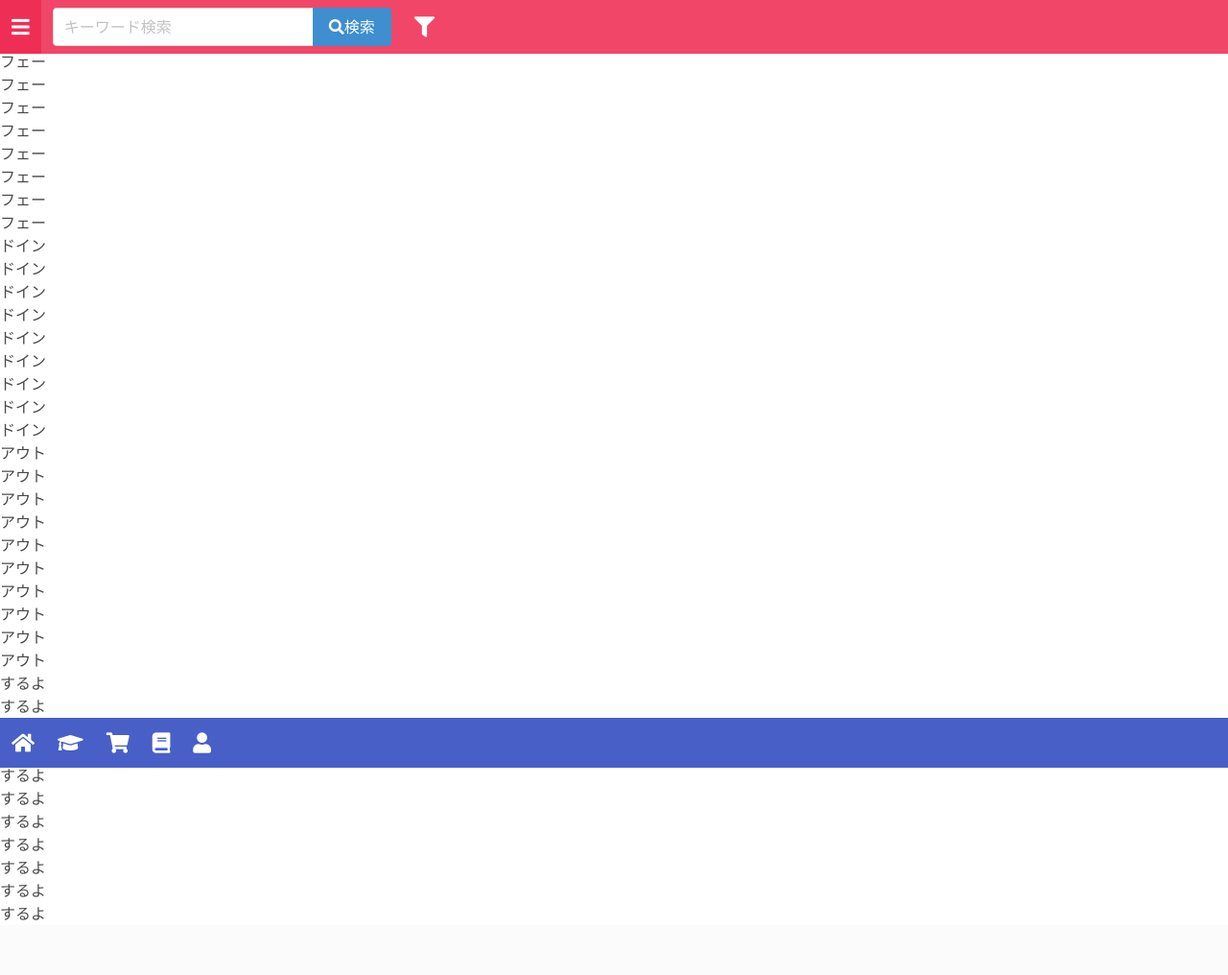
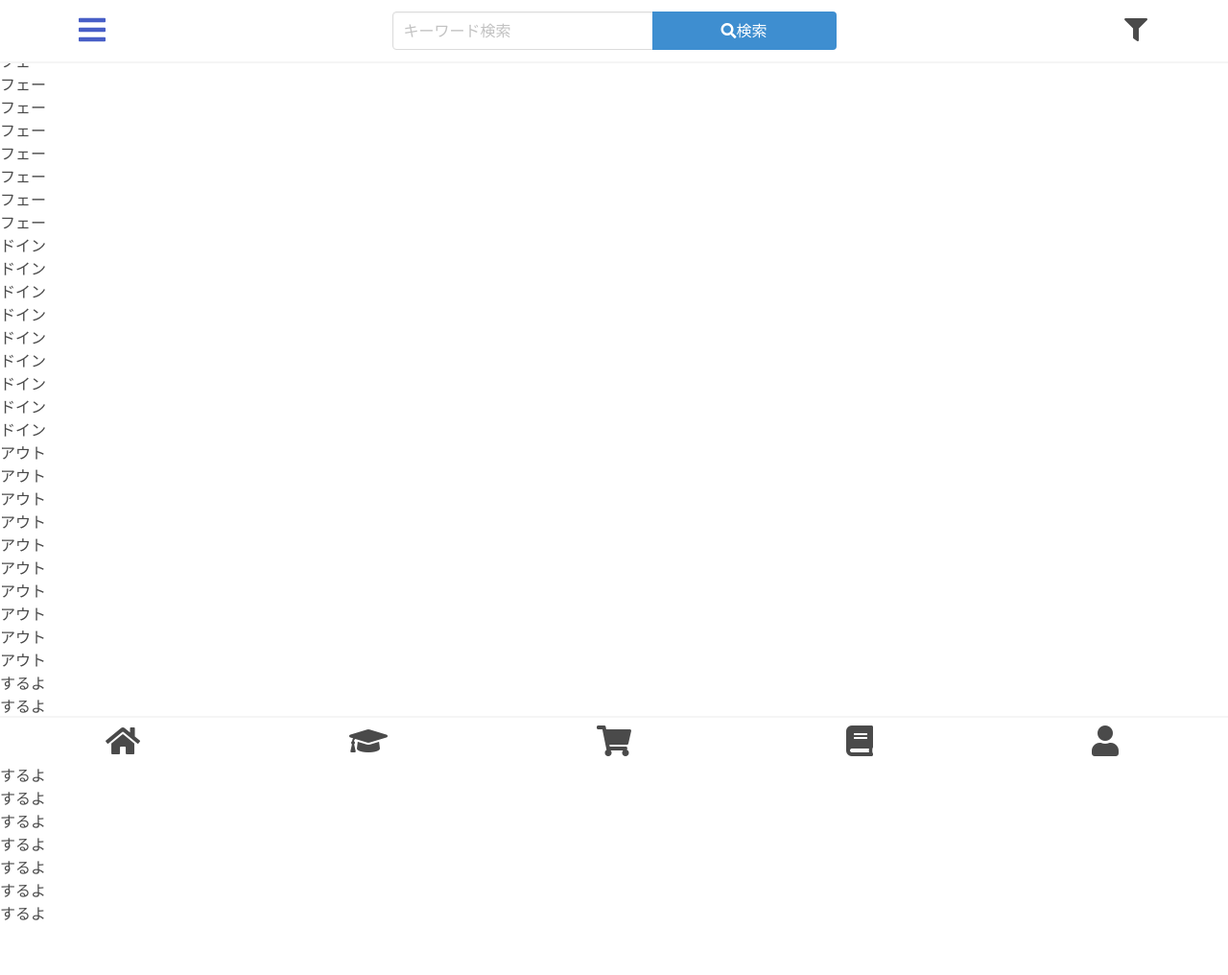
Before and after one commit to wk2201215/AlcoholDrink, a PHP site: page /test.php in a window 1280 px wide. Shown: the whole page at 96% size. Before the commit the page ends 959 px from the top, so only its background shows below. Run offline with PHP 8.4, Linux system fonts and the light colour scheme; some libraries are stand-ins or nearby versions.

Commit message:
henkou
henkou

```diff
--- a/css/common.css
+++ b/css/common.css
@@ -1,11 +1,20 @@
-footer a{
-	display: flex;
+.navbar-item.is-expanded{
 	justify-content: center;
 }
+
+footer a{
+	width:20vw;
+}
+
 header a{
-	display: flex;
-	justify-content: center;
+	width: 15vw;
 }
+
+header div.navbar-item.is-expanded{
+	width: 70vw;
+}
+
 main{
 	margin-top: 3.25rem;
+	margin-bottom: 3.25rem;
 }
--- a/footer-menu.php
+++ b/footer-menu.php
@@ -1,21 +1,31 @@
 </main>
 <footer>
-<nav class="navbar is-link is-fixed-bottom" role="navigation">
+<nav class="navbar is-block is-fixed-bottom has-shadow" role="navigation">
     <div class="navbar-brand">
-        <a class="navbar-item is-expanded">
-            <i class="fa fa-home fa-lg" aria-hidden="true"></i>
+        <a class="navbar-item is-expanded" href="">
+            <span class="is-size-4">
+                <i class="fa fa-home fa-lg" aria-hidden="true"></i>
+            </span>
         </a>
-        <a class="navbar-item is-expanded">
-            <i class="fa fa-graduation-cap fa-lg" aria-hidden="true"></i>
+        <a class="navbar-item is-expanded" href="">
+            <span class="is-size-4">
+                <i class="fa fa-graduation-cap fa-lg" aria-hidden="true"></i>
+            </span>
         </a>
-        <a class="navbar-item is-expanded">
-            <i class="fa fa-shopping-cart fa-lg" aria-hidden="true"></i>
+        <a class="navbar-item is-expanded" href="">
+            <span class="is-size-4">
+                <i class="fa fa-shopping-cart fa-lg" aria-hidden="true"></i>
+            </span>
         </a>
-        <a class="navbar-item is-expanded">
-            <i class="fa fa-book fa-lg" aria-hidden="true"></i>
+        <a class="navbar-item is-expanded" href="">
+            <span class="is-size-4">
+                <i class="fa fa-book fa-lg" aria-hidden="true"></i>
+            </span>
         </a>
-        <a class="navbar-item is-expanded">
-            <i class="fa fa-user fa-lg" aria-hidden="true"></i>
+        <a class="navbar-item is-expanded" href="">
+            <span class="is-size-4">
+                <i class="fa fa-user fa-lg" aria-hidden="true"></i>
+            </span>
         </a>
     </div>
 </nav>
--- a/header-menu.php
+++ b/header-menu.php
@@ -1,8 +1,10 @@
 <header>
-<nav class="navbar is-danger is-fixed-top" role="navigation">
+<nav class="navbar is-block is-fixed-top has-shadow" role="navigation">
     <div class="navbar-brand">
         <a class="navbar-item is-expanded">
-            <i class="fa fa-bars fa-lg" aria-hidden="true"></i>
+            <span class="is-size-3">
+                <i class="fa fa-bars" aria-hidden="true"></i>
+            </span>
         </a>
         <div class="navbar-item is-expanded">
             <div class="field has-addons">
@@ -15,7 +17,9 @@
             </div>
         </div>
         <a class="navbar-item is-expanded">
-            <i class="fa fa-filter fa-lg" aria-hidden="true"></i>
+            <span class="is-size-4">
+                <i class="fa fa-filter" aria-hidden="true"></i>
+            </span>
         </a>
     </div>
 </nav>
```
